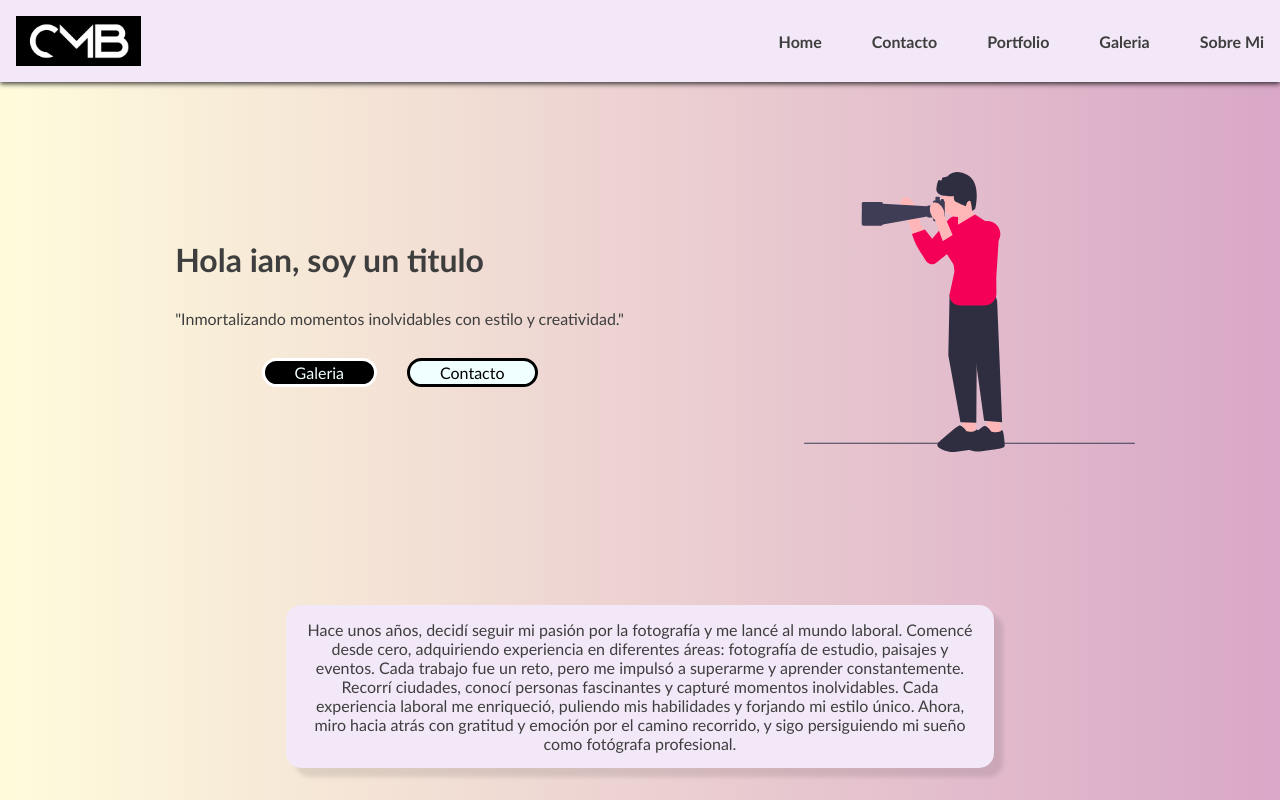
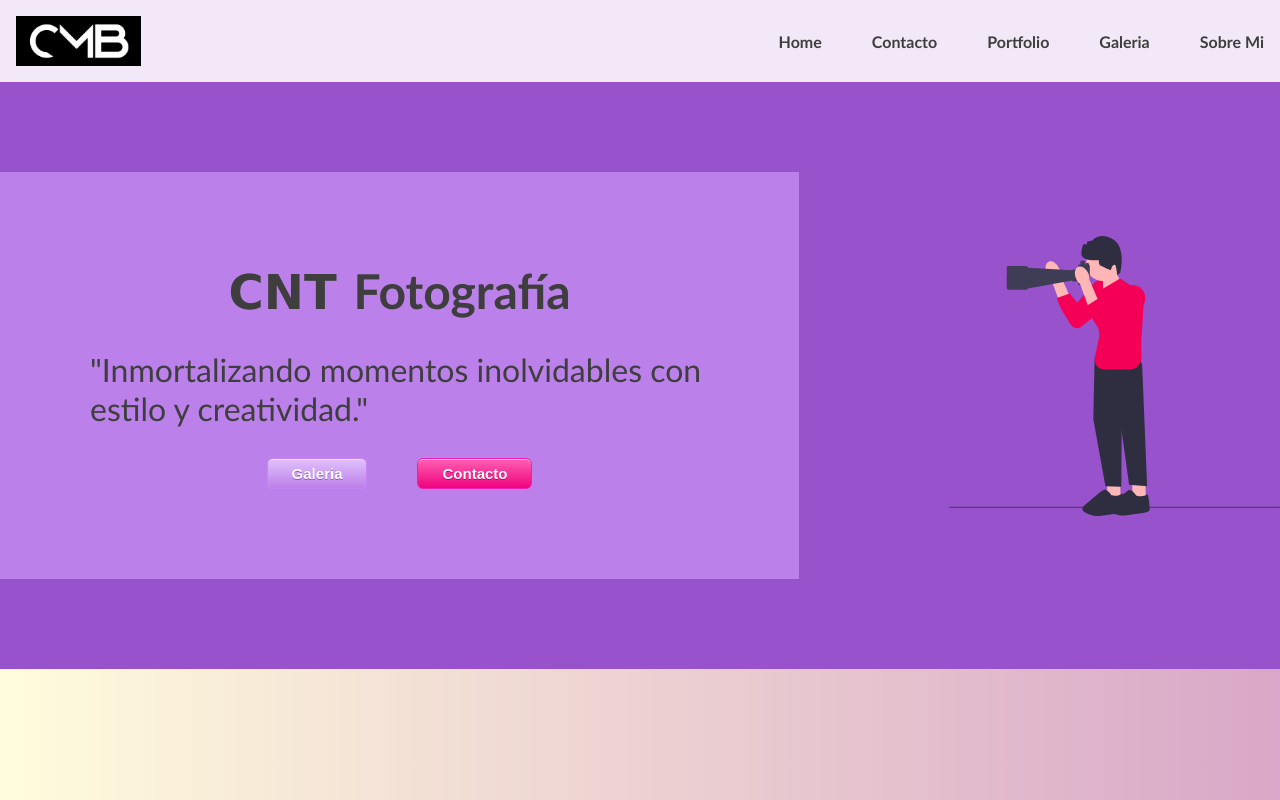
Before and after one commit to matayustdf/landing-page-cin, a plain HTML site: page index.html in a window 1280 px wide. Shown: the top 800 px of the page. Drawn offline with Linux system fonts and the light colour scheme.

Commit message:
Cambio fondo botones titulo

```diff
--- a/assets/styles-landing.css
+++ b/assets/styles-landing.css
@@ -62,64 +62,95 @@ nav img {
   display: flex;
   justify-content: center;
   align-items: center;
-  width: 100%;
   padding-top: 90px;
+  padding-bottom: 90px;
   gap: 150px;
   font-family: "calibri";
+  background-color: #9752cc;
 }
 
 .img-main {
   height: 280px;
 }
 
-.hero-card {
-  width: max-content;
-}
-
 .hero-info {
-  padding: 30px;
-  height: 100%;
-  width: fit-content;
+  padding: 90px;
   display: flex;
   flex-direction: column;
   gap: 30px;
+  background: #bc80ea;
 }
 
 .hero-info h1 {
   font-weight: 600;
-  font-size: 2rem;
+  font-size: 3rem;
+  text-align: center;
   color: var(--color-parrafo);
 }
 
+.hero-info span {
+  font-family: "Lucida Sans", "Lucida Sans Regular", "Lucida Grande",
+    "Lucida Sans Unicode", Geneva, Verdana, sans-serif;
+}
 .hero-info p {
   text-align: left;
   color: var(--color-parrafo);
+  font-size: xx-large;
 }
 
 .btns {
   display: flex;
-  gap: 30px;
+  gap: 50px;
   justify-content: center;
 }
 
-.btn {
-  padding: 2px 30px;
+.primary {
+  box-shadow: inset 0px 1px 0px 0px #efdcfb;
+  background: linear-gradient(to bottom, #dfbdfa 5%, #bc80ea 100%);
+  background-color: #dfbdfa;
+  border-radius: 6px;
+  border: 1px solid #c584f3;
+  cursor: pointer;
+  color: #ffffff;
+  font-family: Arial;
+  font-size: 15px;
+  font-weight: bold;
+  padding: 6px 24px;
   text-decoration: none;
-  border-radius: 15px;
+  text-shadow: 0px 1px 0px #9752cc;
 }
 
-.primary {
-  background-color: black;
-  color: azure;
-  border: white solid;
-  font-weight: 500;
+.primary:hover {
+  background: linear-gradient(to bottom, #bc80ea 5%, #dfbdfa 100%);
+  background-color: #bc80ea;
+}
+.primary:active {
+  position: relative;
+  top: 1px;
 }
 
 .secondary {
-  background-color: azure;
-  color: black;
-  border: black solid;
-  font-weight: 500;
+  box-shadow: inset 0px 1px 0px 0px #fbafe3;
+  background: linear-gradient(to bottom, #ff5bb0 5%, #ef027d 100%);
+  background-color: #ff5bb0;
+  border-radius: 6px;
+  border: 1px solid #ee1eb5;
+  cursor: pointer;
+  color: #ffffff;
+  font-family: Arial;
+  font-size: 15px;
+  font-weight: bold;
+  padding: 6px 24px;
+  text-decoration: none;
+  text-shadow: 0px 1px 0px #c70067;
+}
+.secondary:hover {
+  background: linear-gradient(to bottom, #ef027d 5%, #ff5bb0 100%);
+  background-color: #ef027d;
+}
+.secondary:active {
+  position: relative;
+  top: 1px;
 }
 
 /* =========== contenedor HERO =====================*/
--- a/index.html
+++ b/index.html
@@ -22,7 +22,7 @@
     <main>
       <section id="hero" class="info_container">
         <div class="hero-info">
-          <h1>Hola ian, soy un titulo</h1>
+          <h1><span>CNT </span>Fotografía</h1>
           <p>
             "Inmortalizando momentos inolvidables con estilo y creatividad."
           </p>
@@ -31,13 +31,11 @@
             <a class="btn secondary" href="#">Contacto</a>
           </div>
         </div>
-        <div class="hero-card">
-          <img
-            class="img-main"
-            src="./assets/img/undraw_landscape_photographer_blv1.svg"
-            alt="logo fotografo"
-          />
-        </div>
+        <img
+          class="img-main"
+          src="./assets/img/undraw_landscape_photographer_blv1.svg"
+          alt="logo fotografo"
+        />
       </section>
       <section id="about" class="description">
         <p class="parrafo">
```
